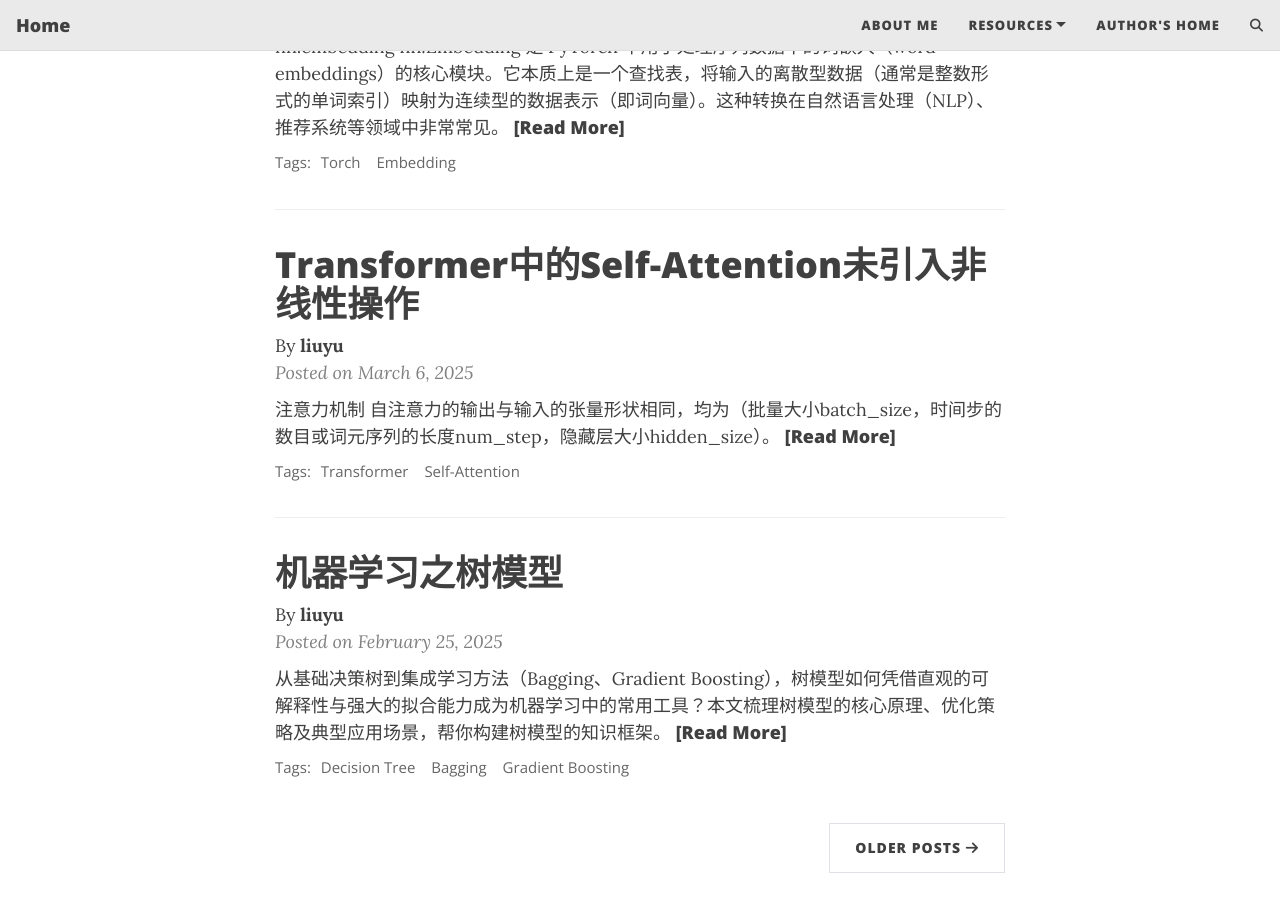
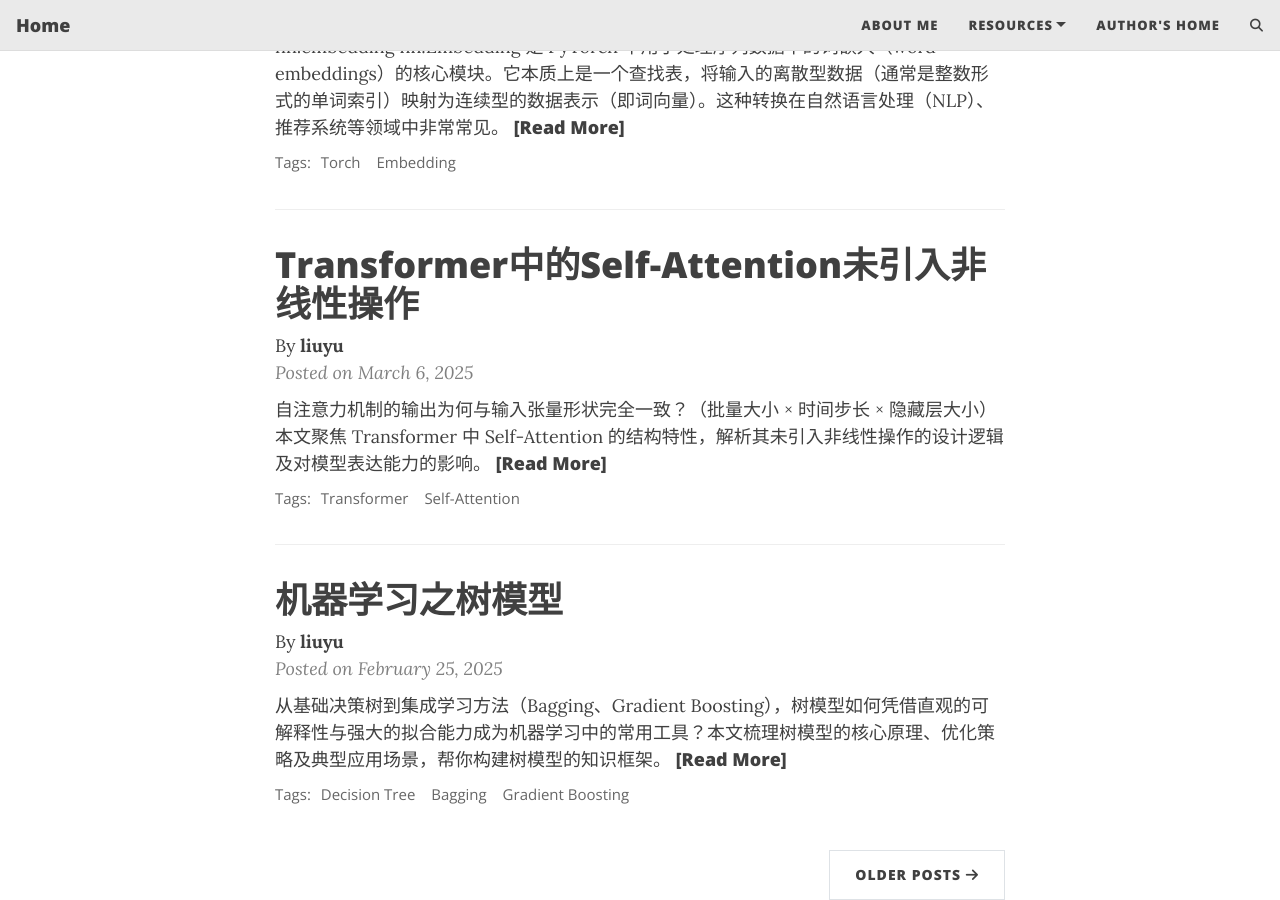
Before and after one commit to cosmoliu2002/cosmoliu2002.github.io, a Jekyll site: the page built from index.html, in a window 1280 px wide and 900 px high, scrolled down 995 px. Built offline with Jekyll 4.4.1, drawn with Linux system fonts in a browser that asks for light colours; the list of posts is cut into pages by our own code; comment, search, counter and statistics services are not loaded; before the commit the page ends 1868 px from its top, so only the background shows below that.

Commit message:
Update 2025-03-06-Transformer-no-nonlinear-reason.md

```diff
--- a/_posts/2025-03-06-Transformer-no-nonlinear-reason.md
+++ b/_posts/2025-03-06-Transformer-no-nonlinear-reason.md
@@ -3,6 +3,7 @@ layout: post
 title: Transformer中的Self-Attention未引入非线性操作
 tags: [Transformer, Self-Attention]
 mathjax: true
+excerpt: "自注意力机制的输出为何与输入张量形状完全一致？（批量大小 × 时间步长 × 隐藏层大小）本文聚焦 Transformer 中 Self-Attention 的结构特性，解析其未引入非线性操作的设计逻辑及对模型表达能力的影响。"
 author: liuyu
 ---
 
```
